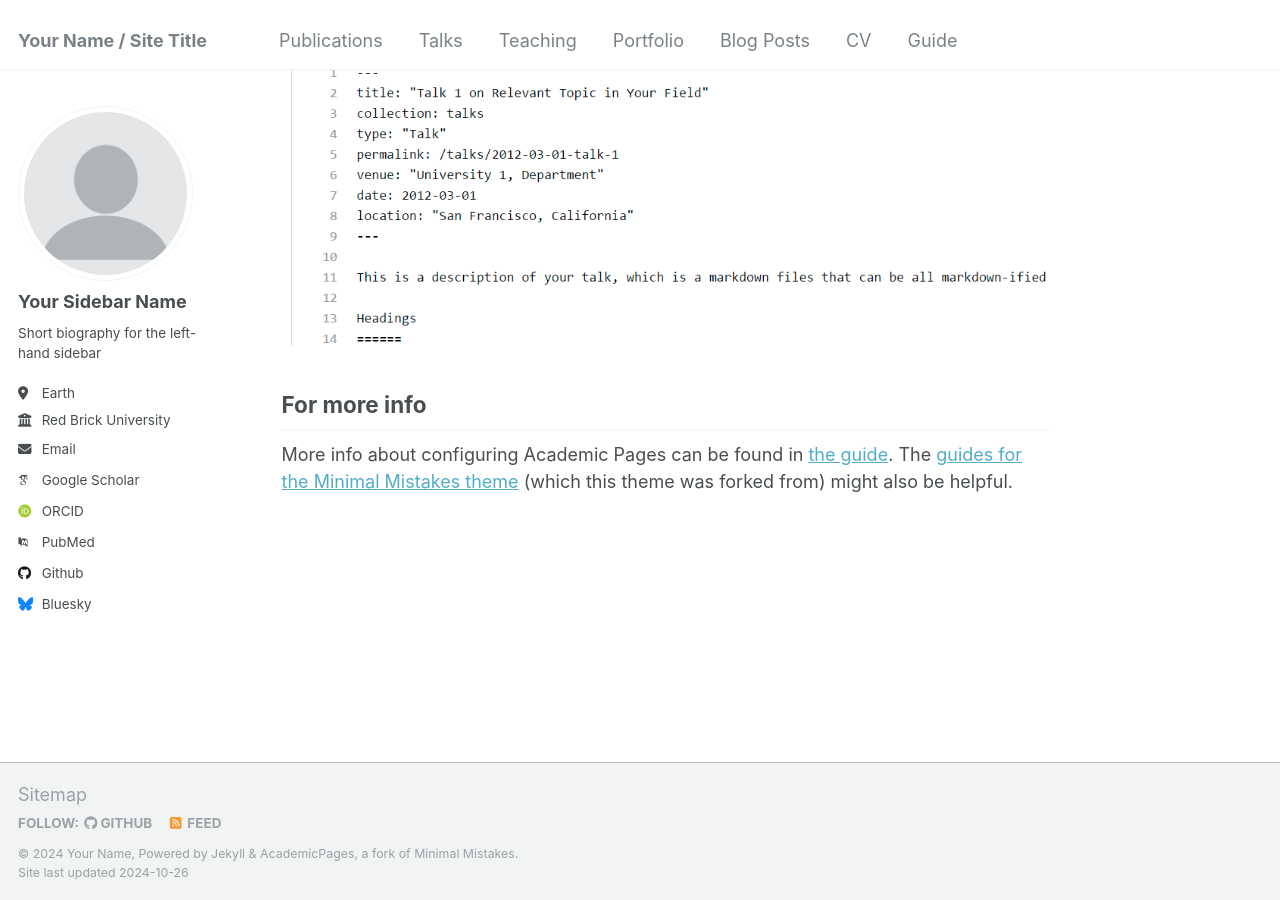
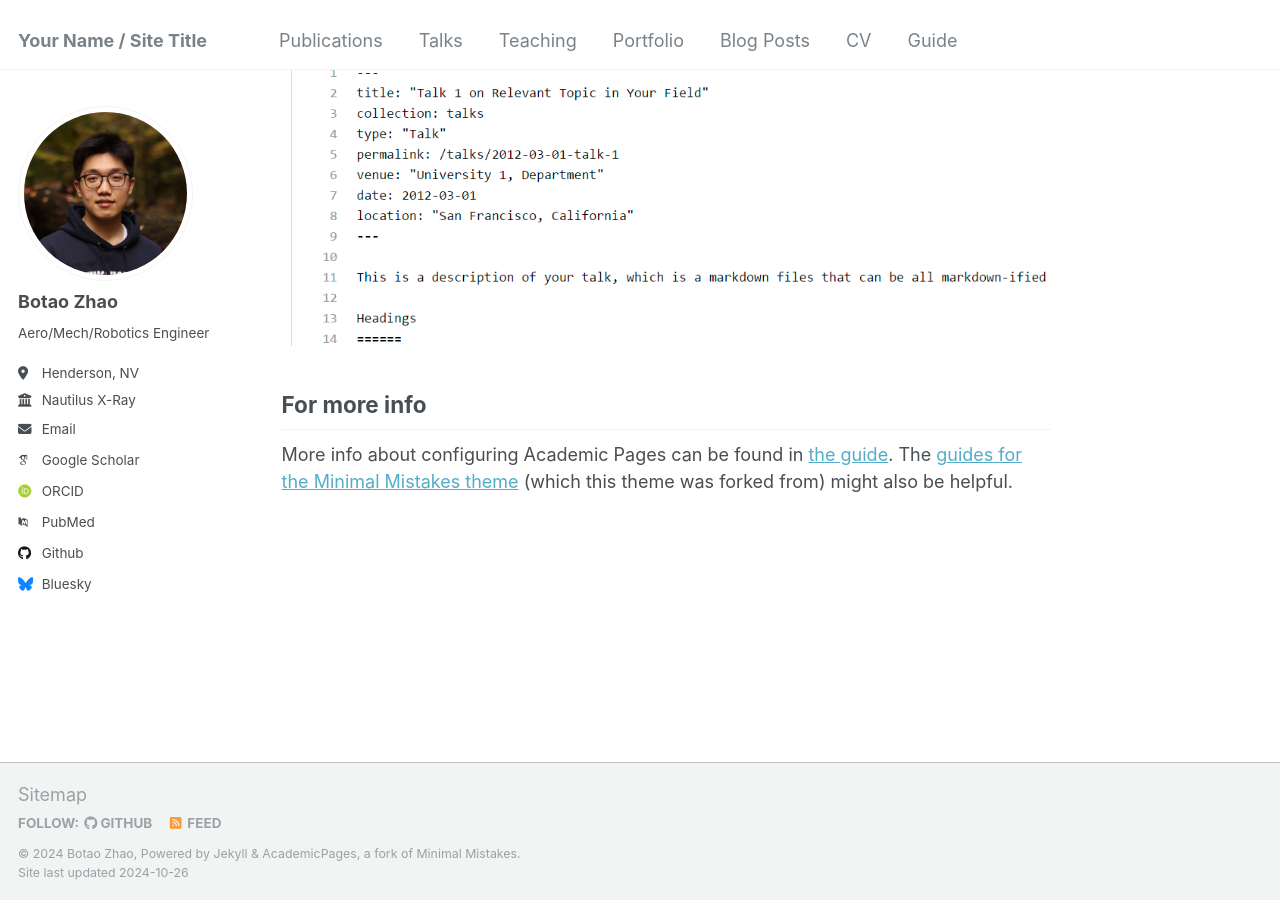
Before and after one commit to zhaob5/zhaob5.github.io, a Jekyll site: the page built from _pages/about.md, in a window 1280 px wide and 900 px high, scrolled down 2643 px. Built offline with Jekyll 4.4.1, drawn with Linux system fonts in a browser that asks for light colours; some web fonts are replaced.

Commit message:
changed the name and description

```diff
--- a/Gemfile
+++ b/Gemfile
@@ -6,6 +6,8 @@ group :jekyll_plugins do
   gem 'jekyll-sitemap'
   gem 'jemoji'
   gem 'webrick', '~> 1.8'
+  gem 'tzinfo', '~> 2.0'
+  gem 'tzinfo-data', platforms: [:mingw, :mswin, :x64_mingw, :jruby]
 end
 
 gem 'github-pages'
--- a/_config.yml
+++ b/_config.yml
@@ -10,11 +10,11 @@
 locale                   : "en-US"
 title                    : "Your Name / Site Title"
 title_separator          : "-"
-name                     : &name "Your Name"
-description              : &description "personal description"
-url                      : https://academicpages.github.io # the base hostname & protocol for your site e.g. "https://mmistakes.github.io"
+name                     : &name "Botao Zhao"
+description              : &description "Aero/Mech/Robotics Engineer"
+url                      : https://zhaob5.github.io # the base hostname & protocol for your site e.g. "https://mmistakes.github.io"
 baseurl                  : "" # the subpath of your site, e.g. "/blog"
-repository               : "academicpages/academicpages.github.io"
+repository               : "zhaob5/zhaob5.github.io"
 
 # Site Author - The following control what appear as part of the author content on the side bar.
 #               If a field is blank the icon and link will not appear, otherwise it will be shown.
@@ -22,17 +22,17 @@ repository               : "academicpages/academicpages.github.io"
 author:
   # Biographic information
   avatar           : "profile.png"
-  name             : "Your Sidebar Name"
+  name             : "Botao Zhao"
   pronouns         : # example: "she/her"
-  bio              : "Short biography for the left-hand sidebar"
-  location         : "Earth"
-  employer         : "Red Brick University"
+  bio              : "Aero/Mech/Robotics Engineer"
+  location         : "Henderson, NV"
+  employer         : "Nautilus X-Ray"
   uri              : # URL
-  email            : "none@example.org"
+  email            : "b.zhao@nautilusxray.com"
 
   # Academic websites
   arxiv            : # URL - Update with the correct link to your profile
-  googlescholar    : "https://scholar.google.com/citations?user=PS_CX0AAAAAJ"
+  googlescholar    : "https://scholar.google.com/citations?hl=zh-CN&user=qadtbHsAAAAJ"
   impactstory      : # URL
   orcid            : "http://orcid.org/yourorcidurl"
   semantic         : # URL
```
Also changed, not shown: images/profile.png.
